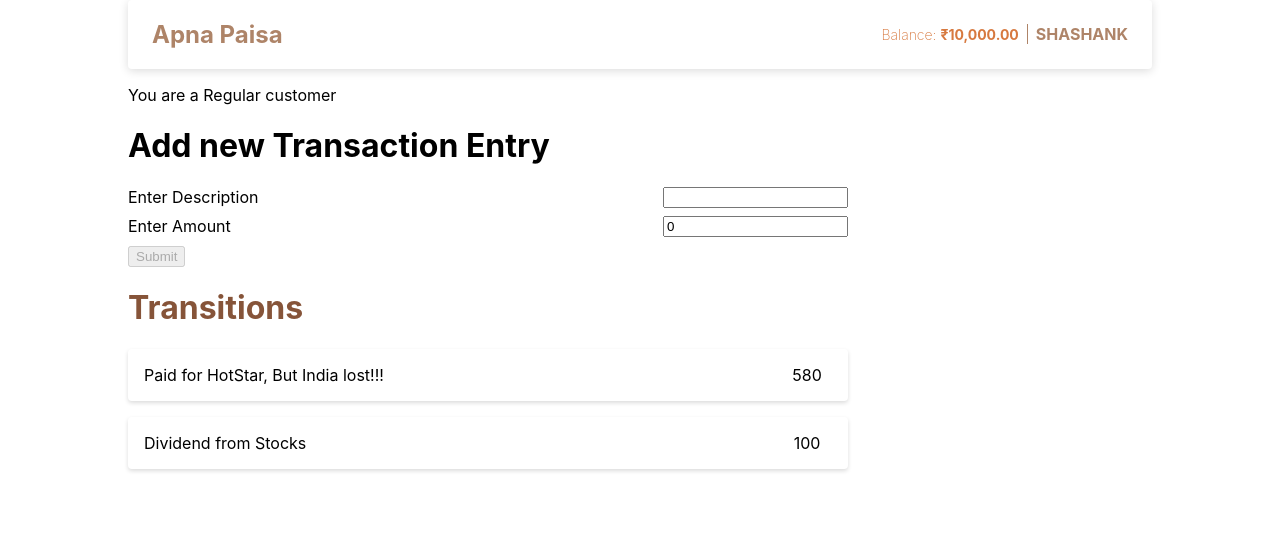
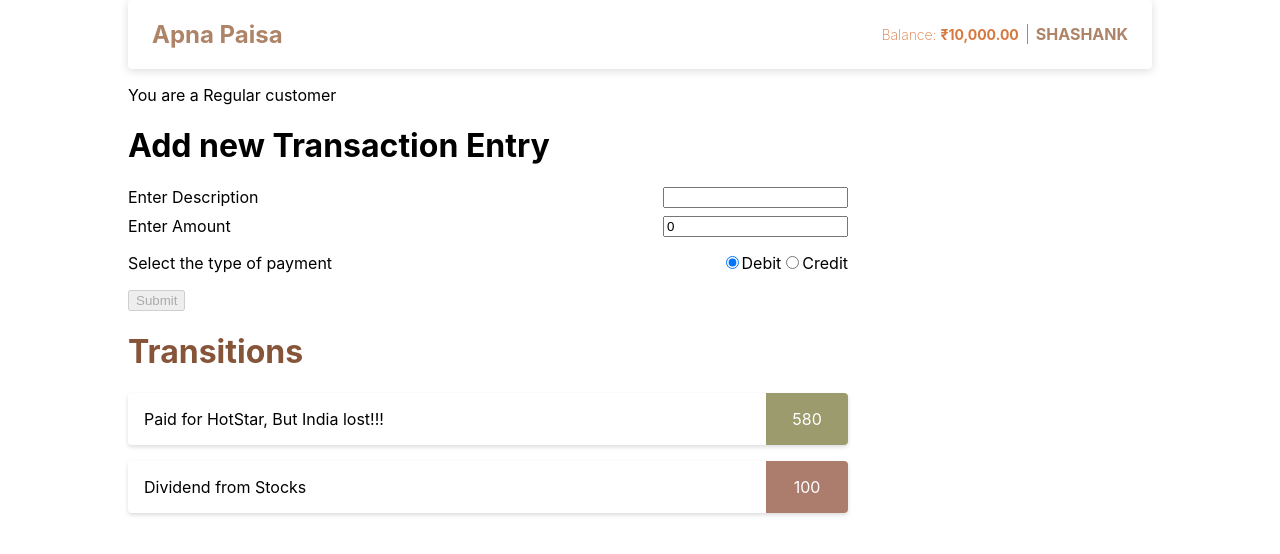
Before and after one commit to shashankshetty1996/Apna-paisa, a React (Create React App) app: page / in a window 1280 px wide. Shown: the top 554 px of the page. Built offline with nearby package versions, Linux system fonts and the light colour scheme.

Commit message:
Added transactions type and listing style

```diff
--- a/src/App.js
+++ b/src/App.js
@@ -26,17 +26,28 @@ class App extends Component {
 		this.setState({ balance: amount });
 	};
 
-	addTransaction = (desc, amount) => {
+	addTransaction = (desc, amount, type) => {
 		const transactions = [...this.state.transactions];
 		const transaction = {
 			id: transactions.length + 1,
-			desc: desc,
-			amount: amount,
-			type: "debit",
+			desc,
+			amount,
+			type,
 		};
 		transactions.push(transaction);
 
-		const updatedBalance = this.state.balance - amount;
+		let updatedBalance;
+		if (type === "debit") {
+			updatedBalance = this.state.balance - amount;
+		} else {
+			updatedBalance = this.state.balance + amount;
+		}
+
+		console.log(
+			typeof updatedBalance,
+			typeof this.state.balance,
+			typeof amount
+		);
 
 		this.setState({ transactions, balance: updatedBalance });
 	};
--- a/src/components/transaction-form/TransactionFrom.js
+++ b/src/components/transaction-form/TransactionFrom.js
@@ -4,6 +4,7 @@ class TransactionForm extends Component {
 	state = {
 		description: "",
 		amount: 0,
+		type: "debit",
 	};
 
 	descriptionUpdate = ($event) => {
@@ -15,6 +16,8 @@ class TransactionForm extends Component {
 		const amount = $event.target.value;
 		this.setState({ amount });
 	};
+
+	updateType = (type) => this.setState({ type });
 
 	handleForm = ($event) => {
 		$event.preventDefault();
@@ -30,9 +33,9 @@ class TransactionForm extends Component {
 		// this.setState({ description: "", amount: 0 });
 		// this.props.updateTransactions(transactions);
 
-		const { amount, description } = this.state;
+		const { amount, description, type } = this.state;
 		this.setState({ description: "", amount: 0 });
-		this.props.addTransaction(description, amount);
+		this.props.addTransaction(description, +amount, type);
 	};
 
 	render() {
@@ -59,6 +62,29 @@ class TransactionForm extends Component {
 							onChange={this.updateAmount}
 						/>
 					</div>
+					<div className="flex items-center justify-between">
+						<label htmlFor="type">Select the type of payment</label>
+						<div>
+							<label>
+								<input
+									type="radio"
+									name="type"
+									checked={this.state.type === "debit"}
+									onChange={() => this.updateType("debit")}
+								/>
+								Debit
+							</label>
+							<label>
+								<input
+									type="radio"
+									name="type"
+									checked={this.state.type === "credit"}
+									onChange={() => this.updateType("credit")}
+								/>
+								Credit
+							</label>
+						</div>
+					</div>
 					<button type="submit" onClick={this.handleForm} disabled={btnDisable}>
 						Submit
 					</button>
--- a/src/components/transactions/Transactions.css
+++ b/src/components/transactions/Transactions.css
@@ -22,7 +22,7 @@
 	text-align: center;
 }
 
-.transactions-debt {
+.transactions-debit {
 	background-color: #9b9b6e;
 	color: white;
 }
--- a/src/components/transactions/Transactions.js
+++ b/src/components/transactions/Transactions.js
@@ -4,10 +4,20 @@ import "./Transactions.css";
 import style from "./Transactions.module.css";
 
 function TransactionEntry(props) {
+	let amountClassName = "transactions-amount";
+	if (props.item.type === "debit") {
+		amountClassName += " transactions-debit";
+	} else if (props.item.type === "credit") {
+		amountClassName += " transactions-credit";
+	}
+	// const amountClassName =
+	// 	props.item.type === "debit"
+	// 		? "transactions-amount transactions-debit"
+	// 		: "transactions-amount transactions-credit";
 	return (
 		<li className="transactions-list-item flex items-center justify-between">
 			<span className="transactions-desc">{props.item.desc}</span>
-			<span className="transactions-amount">{props.item.amount}</span>
+			<span className={amountClassName}>{props.item.amount}</span>
 		</li>
 	);
 }
```
